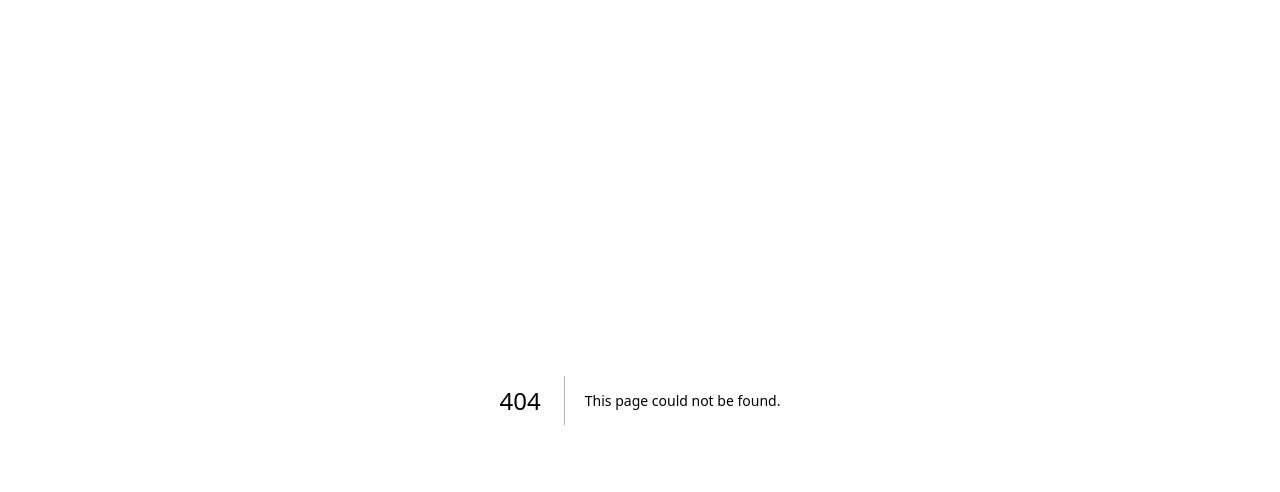
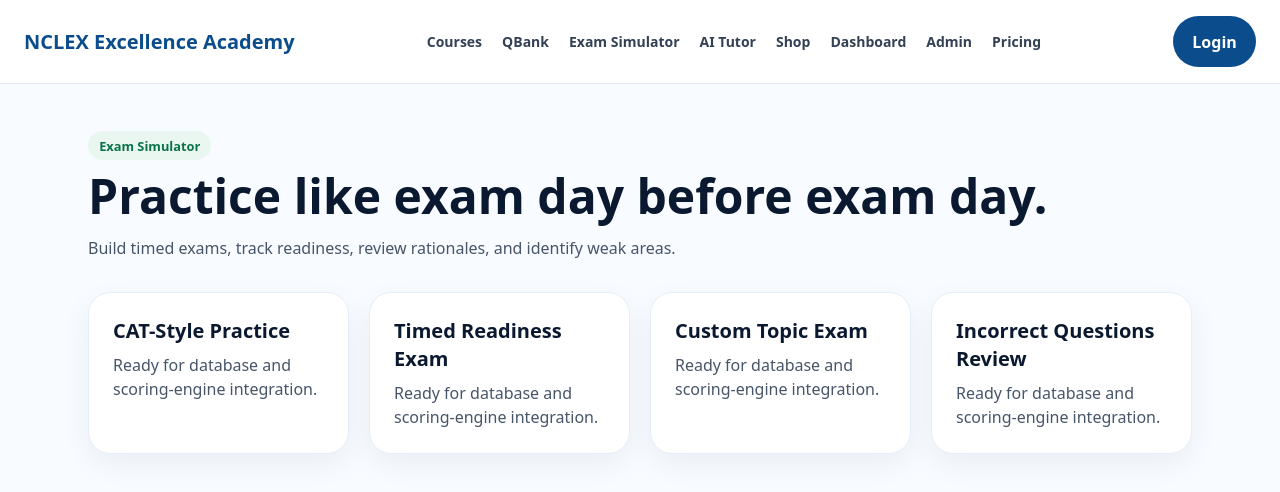
Before and after one commit to grevalcy-beep/nclex-excellence-academy, a Next.js app: page /exam-simulator in a window 1280 px wide. Before the commit this address had no page. Shown: the top 492 px of the page. Built offline with nearby package versions, Linux system fonts and the light colour scheme.

Commit message:
Add exam simulator page

```diff
--- /dev/null
+++ b/app/exam-simulator/page.tsx
@@ -0,0 +1,3 @@
+import Nav from '@/components/Nav';
+const modes=['CAT-Style Practice','Timed Readiness Exam','Custom Topic Exam','Incorrect Questions Review'];
+export default function ExamSimulator(){return <><Nav/><main className="mx-auto max-w-6xl px-6 py-12"><span className="badge">Exam Simulator</span><h1 className="mt-4 text-4xl font-black md:text-5xl">Practice like exam day before exam day.</h1><p className="mt-4 text-slate-600">Build timed exams, track readiness, review rationales, and identify weak areas.</p><div className="mt-8 grid gap-5 md:grid-cols-4">{modes.map(m=><div className="card p-6" key={m}><h2 className="text-xl font-black">{m}</h2><p className="mt-2 text-slate-600">Ready for database and scoring-engine integration.</p></div>)}</div></main></>}
```
